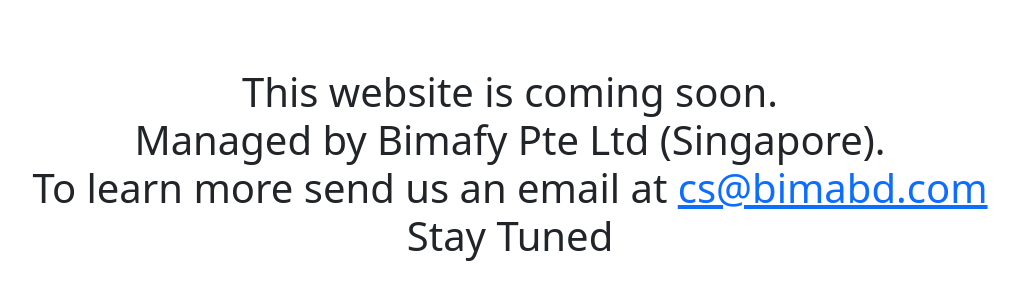
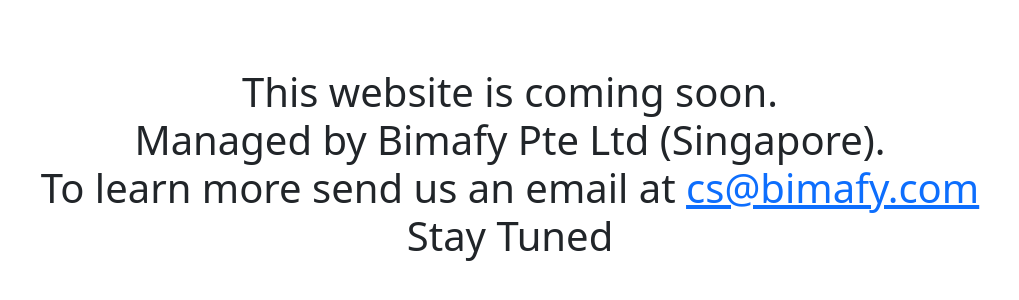
Before and after one commit to polodev/bimafy, a plain HTML site: page index.html in a window 1280 px wide. Shown: the part 232-532 px from the top of the page, without its empty margins (130-1149 px from the left). Drawn offline with nearby package versions, Linux system fonts and the light colour scheme.

Commit message:
Update index.html

```diff
--- a/index.html
+++ b/index.html
@@ -18,7 +18,7 @@
         <br>
         Managed by Bimafy Pte Ltd (Singapore).
         <br>
-        To learn more send us an email at <a href="mailto:cs@bimabd.com">cs@bimabd.com</a>
+        To learn more send us an email at <a href="mailto:cs@bimabd.com">cs@bimafy.com</a>
         <br>
         Stay Tuned
       </h1>
```
